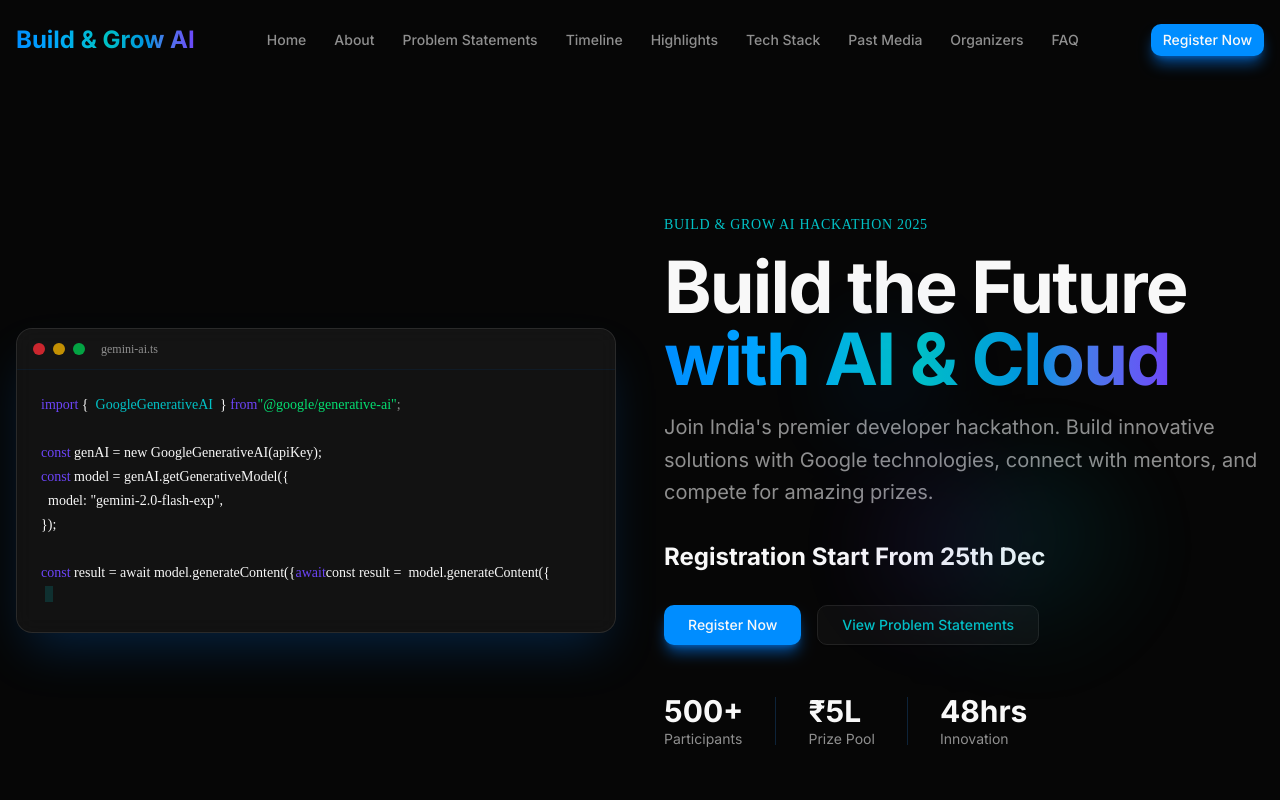
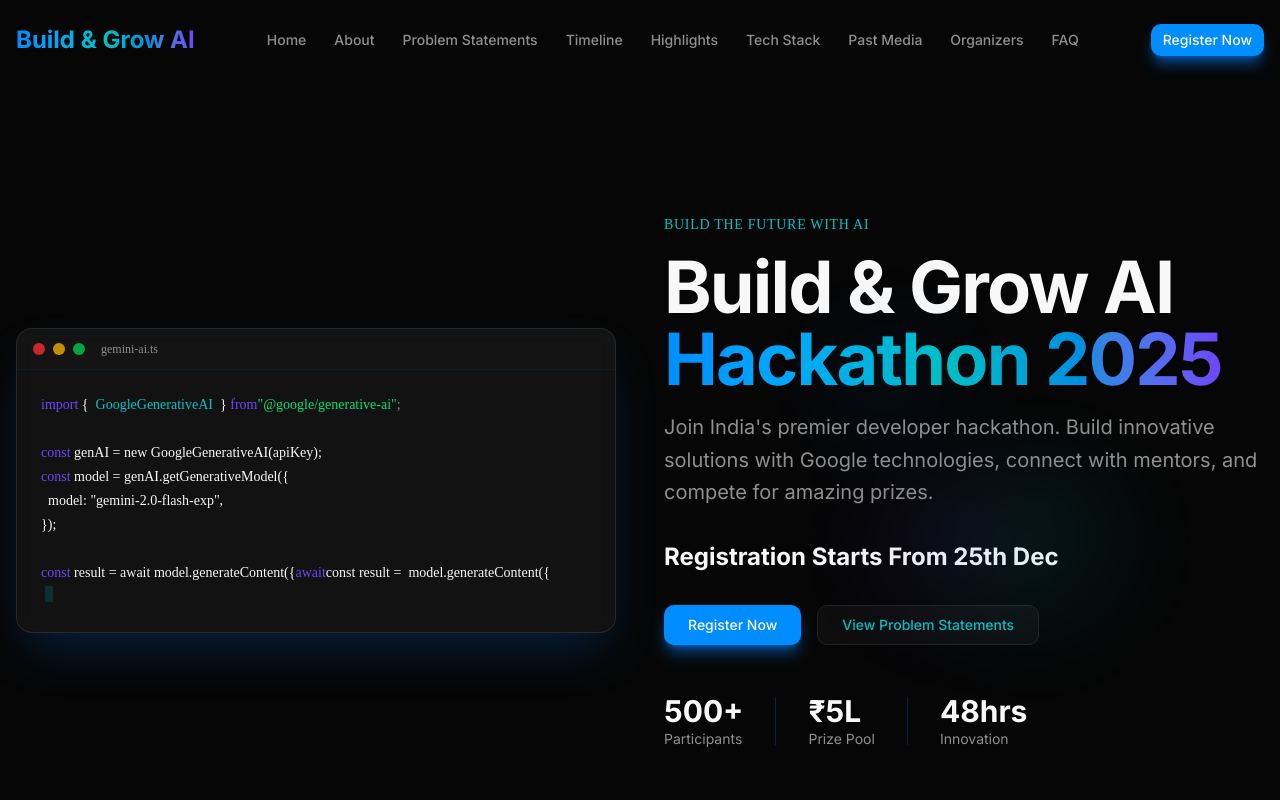
Before and after one commit to VinitSurve/Build-Grow-AI-Hackathon, a Next.js app: page / in a window 1280 px wide. Shown: the top 800 px of the page. Built offline with nearby package versions, Linux system fonts and the light colour scheme.

Commit message:
Updated hero section

```diff
--- a/components/hero-section.tsx
+++ b/components/hero-section.tsx
@@ -30,7 +30,7 @@ export default function HeroSection() {
                 className="inline-block"
               >
                 <span className="text-sm font-mono text-neon-cyan tracking-wider uppercase">
-                  Build & Grow AI Hackathon 2025
+                  Build the Future with AI
                 </span>
               </motion.div>
               <motion.h1
@@ -39,10 +39,10 @@ export default function HeroSection() {
                 transition={{ delay: 0.5 }}
                 className="text-5xl md:text-7xl font-bold tracking-tight text-balance"
               >
-                Build the Future
+                Build & Grow AI
                 <br />
                 <span className="bg-gradient-to-r from-neon-blue via-neon-cyan to-neon-violet bg-clip-text text-transparent">
-                  with AI & Cloud
+                  Hackathon 2025
                 </span>
               </motion.h1>
               <motion.p
@@ -56,7 +56,7 @@ export default function HeroSection() {
               </motion.p>
             </div>
 
-            <div className="text-2xl font-bold">Registration Start From 25th Dec</div>
+            <div className="text-2xl font-bold">Registration Starts From 25th Dec</div>
 
             <motion.div
               initial={{ opacity: 0, y: 20 }}
```
